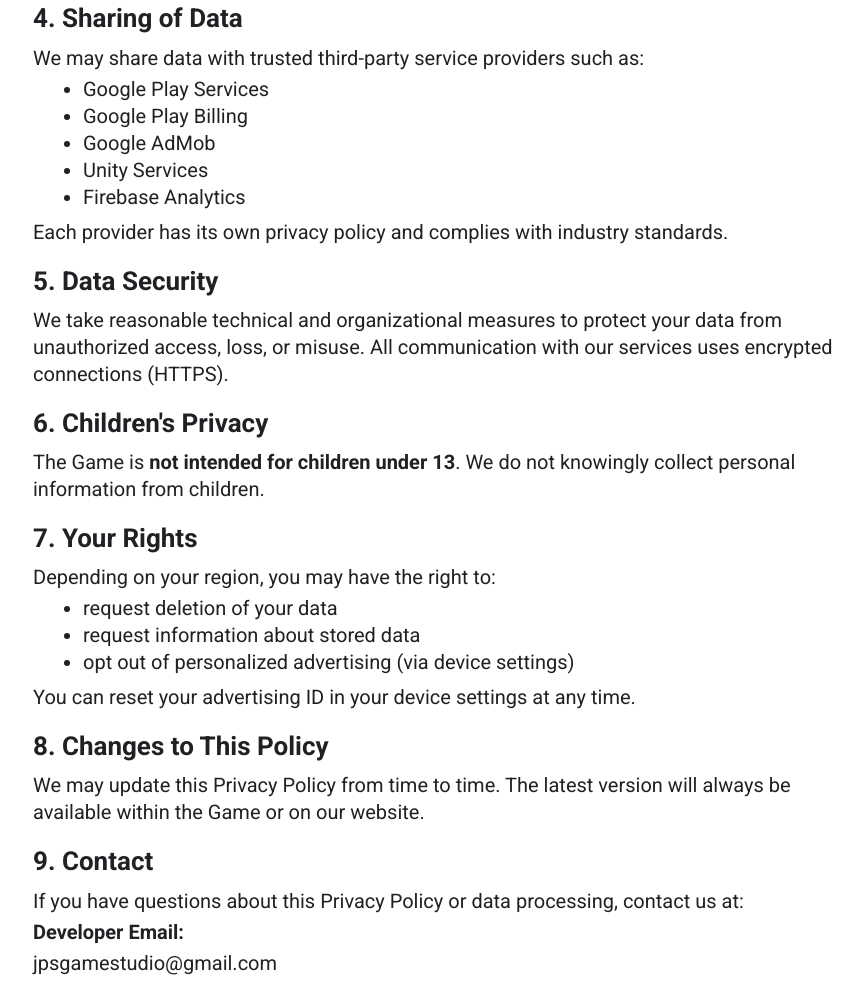
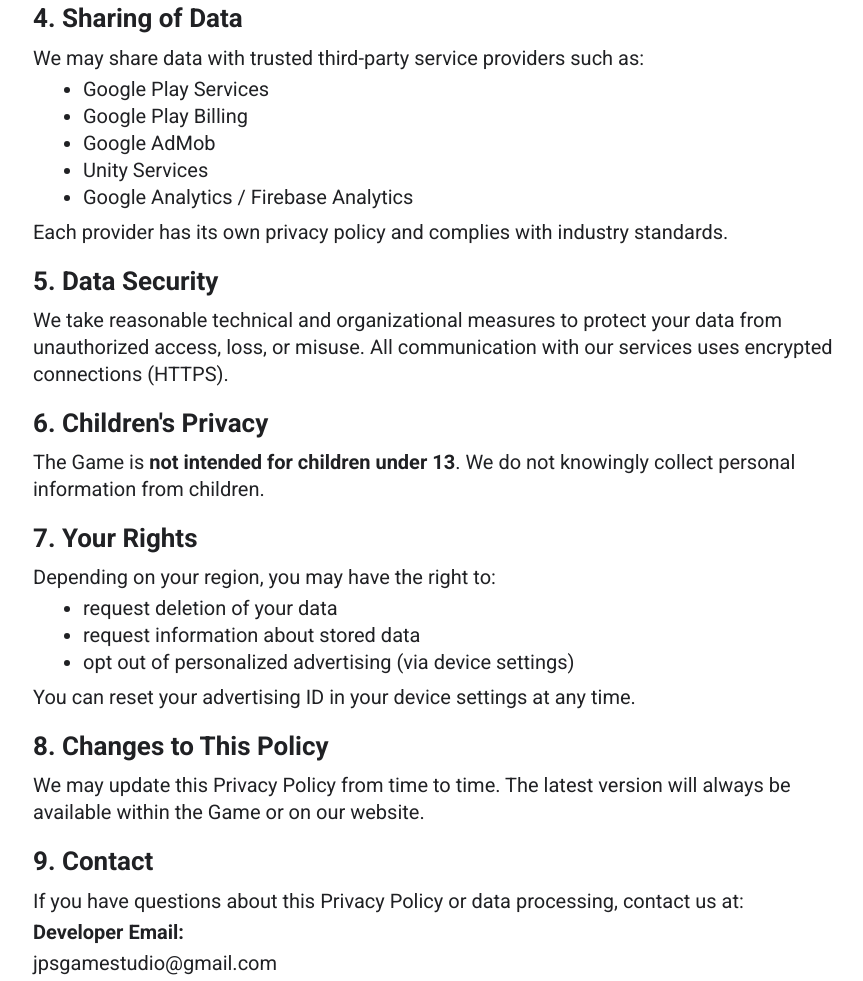
Before and after one commit to jps-game-studio/jps-game-studio.github.io, a website: page privacy-policy.html in a window 1280 px wide. Shown: the part 2451-3432 px from the top of the page, without its empty margins (199-1062 px from the left). Drawn offline with Linux system fonts and the light colour scheme; no server answers.

Commit message:
Update privacy policy to clarify Google Analytics and Firebase Analytics integration

```diff
--- a/privacy-policy.html
+++ b/privacy-policy.html
@@ -152,7 +152,7 @@
               <li>Google Play Billing</li>
               <li>Google AdMob</li>
               <li>Unity Services</li>
-              <li>Firebase Analytics</li>
+              <li>Google Analytics / Firebase Analytics</li>
             </ul>
             <p>
               Each provider has its own privacy policy and complies with industry
```
